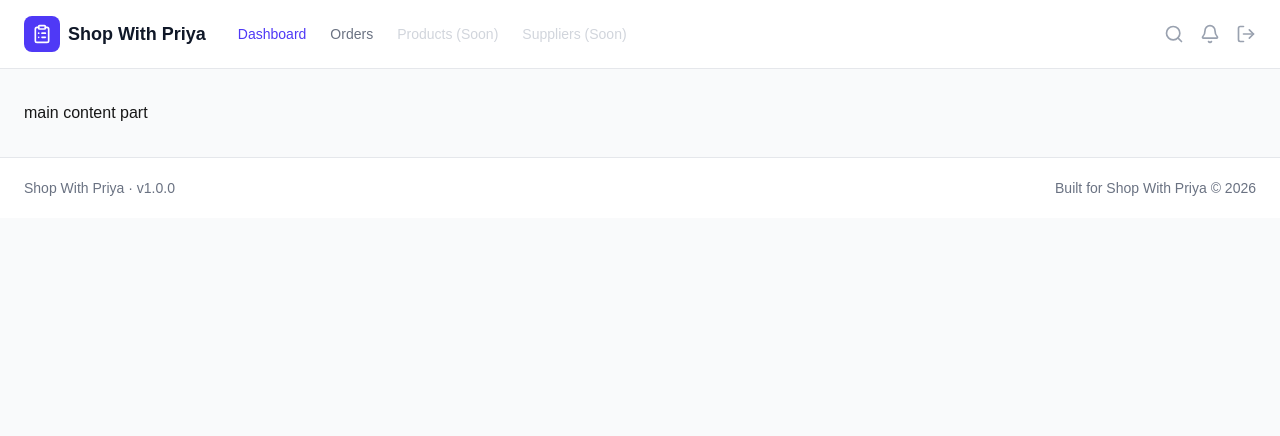
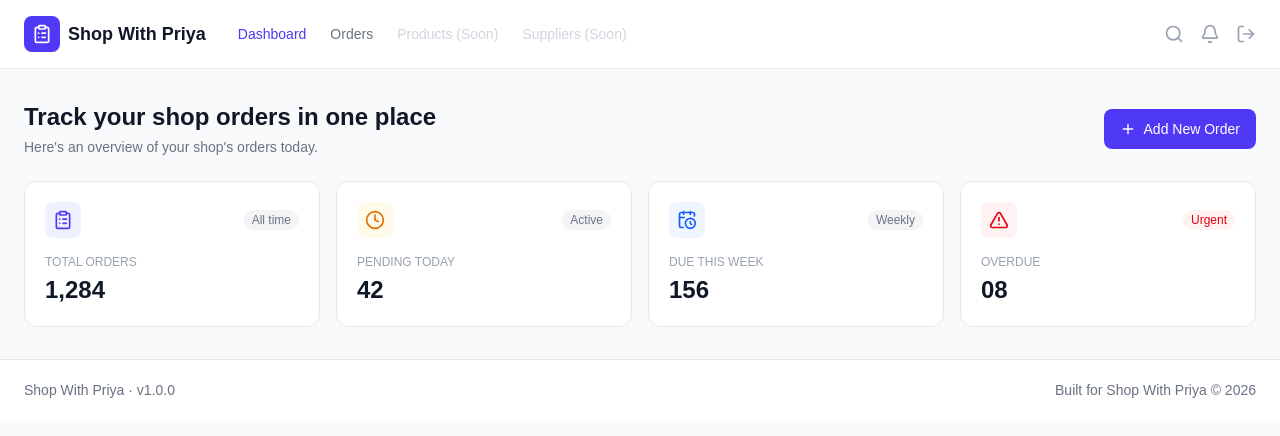
Before and after one commit to VIREN2779/shop-with-priya, a Next.js app: page / in a window 1280 px wide. Shown: the top 436 px of the page. Built offline with nearby package versions, Linux system fonts and the light colour scheme.

Commit message:
feat(DashboardPage.tsx): enhance dashboard layout with order tracking stats and add new order link

```diff
--- a/src/app/page.tsx
+++ b/src/app/page.tsx
@@ -1,13 +1,125 @@
+import Link from "next/link";
+import { Plus, Search, Bell, LogOut, ClipboardList, Clock, CalendarClock, AlertTriangle } from "lucide-react";
 import Footer from "./Footer";
 import Navbar from "./Navbar";
+
+const priorityStyles: Record<string, string> = {
+  today: "bg-red-50 text-red-600",
+  this_weekend: "bg-orange-50 text-orange-600",
+  in_2_days: "bg-amber-50 text-amber-600",
+  in_a_week: "bg-blue-50 text-blue-600",
+  custom: "bg-gray-100 text-gray-600",
+};
+
+const priorityLabel: Record<string, string> = {
+  today: "Today",
+  this_weekend: "This Weekend",
+  in_2_days: "In 2 Days",
+  in_a_week: "In a Week",
+  custom: "Custom",
+};
+
+const statusStyles: Record<string, string> = {
+  pending: "bg-red-50 text-red-600",
+  ordered: "bg-amber-50 text-amber-600",
+  received: "bg-green-50 text-green-600",
+};
+
+const dashboardStats = [
+  {
+    id: 1,
+    icon: <ClipboardList className="h-5 w-5 text-indigo-600" />,
+    iconBg: "bg-indigo-50",
+    label: "Total Orders",
+    value: "1,284",
+    tag: "All time",
+    tagColor: "text-gray-500 bg-gray-100",
+  },
+  {
+    id: 2,
+    icon: <Clock className="h-5 w-5 text-amber-600" />,
+    iconBg: "bg-amber-50",
+    label: "Pending Today",
+    value: "42",
+    tag: "Active",
+    tagColor: "text-gray-500 bg-gray-100",
+  },
+  {
+    id: 3,
+    icon: <CalendarClock className="h-5 w-5 text-blue-600" />,
+    iconBg: "bg-blue-50",
+    label: "Due This Week",
+    value: "156",
+    tag: "Weekly",
+    tagColor: "text-gray-500 bg-gray-100",
+  },
+  {
+    id: 4,
+    icon: <AlertTriangle className="h-5 w-5 text-red-600" />,
+    iconBg: "bg-red-50",
+    label: "Overdue",
+    value: "08",
+    tag: "Urgent",
+    tagColor: "text-red-600 bg-red-50",
+  },
+];
 
 export default function DashboardPage() {
   return (
     <div className="min-h-screen bg-gray-50">
       <Navbar />
+
       <main className="mx-auto max-w-7xl px-6 py-8">
-        main content part
+        <div className="flex flex-col items-start justify-between gap-4 sm:flex-row sm:items-center">
+          <div>
+            <h1 className="text-2xl font-semibold text-gray-900">
+              Track your shop orders in one place
+            </h1>
+            <p className="mt-1 text-sm text-gray-500">
+              Here&apos;s an overview of your shop&apos;s orders today.
+            </p>
+          </div>
+          <Link
+            href="/orders/new"
+            className="flex items-center gap-2 rounded-lg bg-indigo-600 px-4 py-2.5 text-sm font-medium text-white hover:bg-indigo-700"
+          >
+            <Plus className="h-4 w-4" />
+            Add New Order
+          </Link>
+        </div>
+
+        <div className="mt-6 grid grid-cols-1 gap-4 sm:grid-cols-2 lg:grid-cols-4">
+          {dashboardStats.map((stat) => (
+            <div
+              key={stat.id}
+              className="rounded-xl border border-gray-200 bg-white p-5"
+            >
+              <div className="flex items-center justify-between">
+                <div
+                  className={`flex h-9 w-9 items-center justify-center rounded-lg ${stat.iconBg}`}
+                >
+                  {stat.icon}
+                </div>
+
+                <span
+                  className={`rounded-full px-2 py-0.5 text-xs font-medium ${stat.tagColor}`}
+                >
+                  {stat.tag}
+                </span>
+              </div>
+
+              <p className="mt-4 text-xs font-medium uppercase text-gray-400">
+                {stat.label}
+              </p>
+
+              <p className="mt-1 text-2xl font-semibold text-gray-900">
+                {stat.value}
+              </p>
+            </div>
+          ))}
+        </div>
       </main>
+
       <Footer />
     </div>
   );
```
